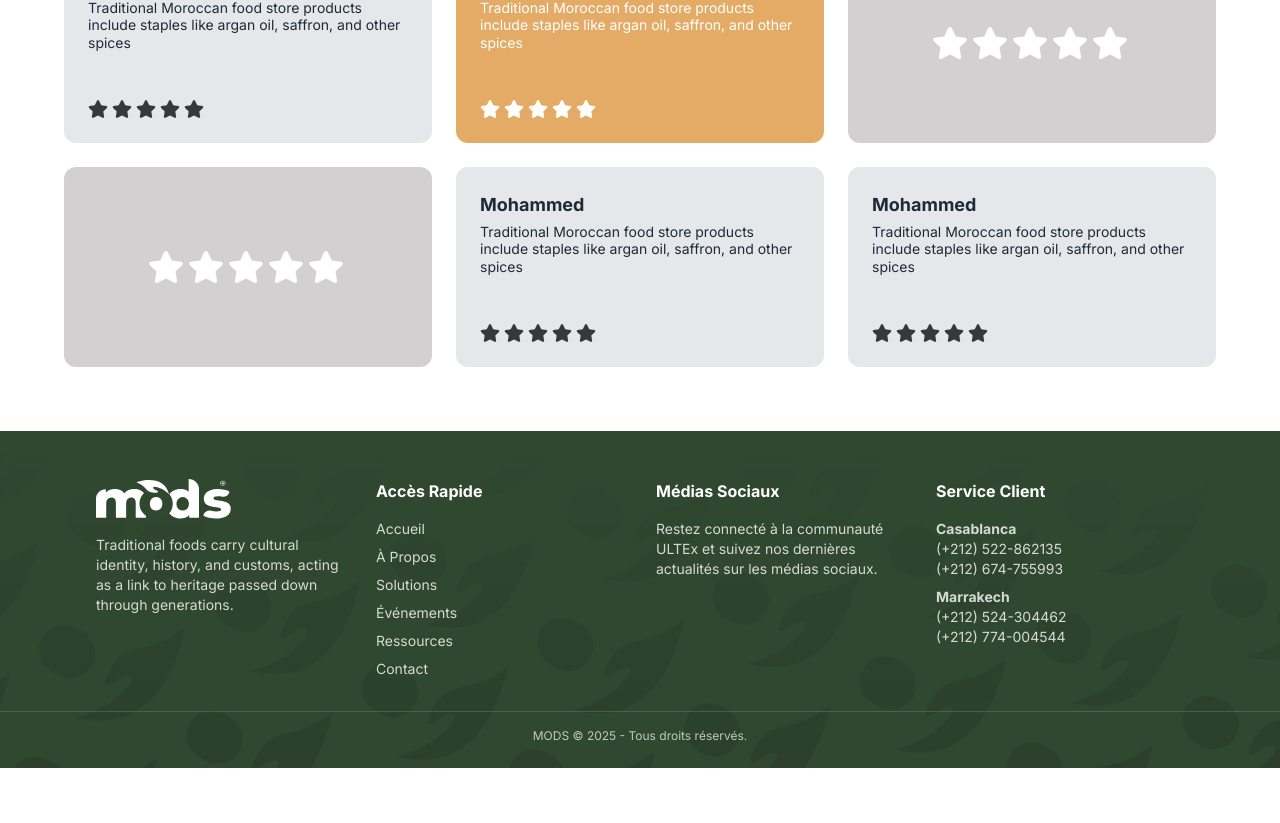
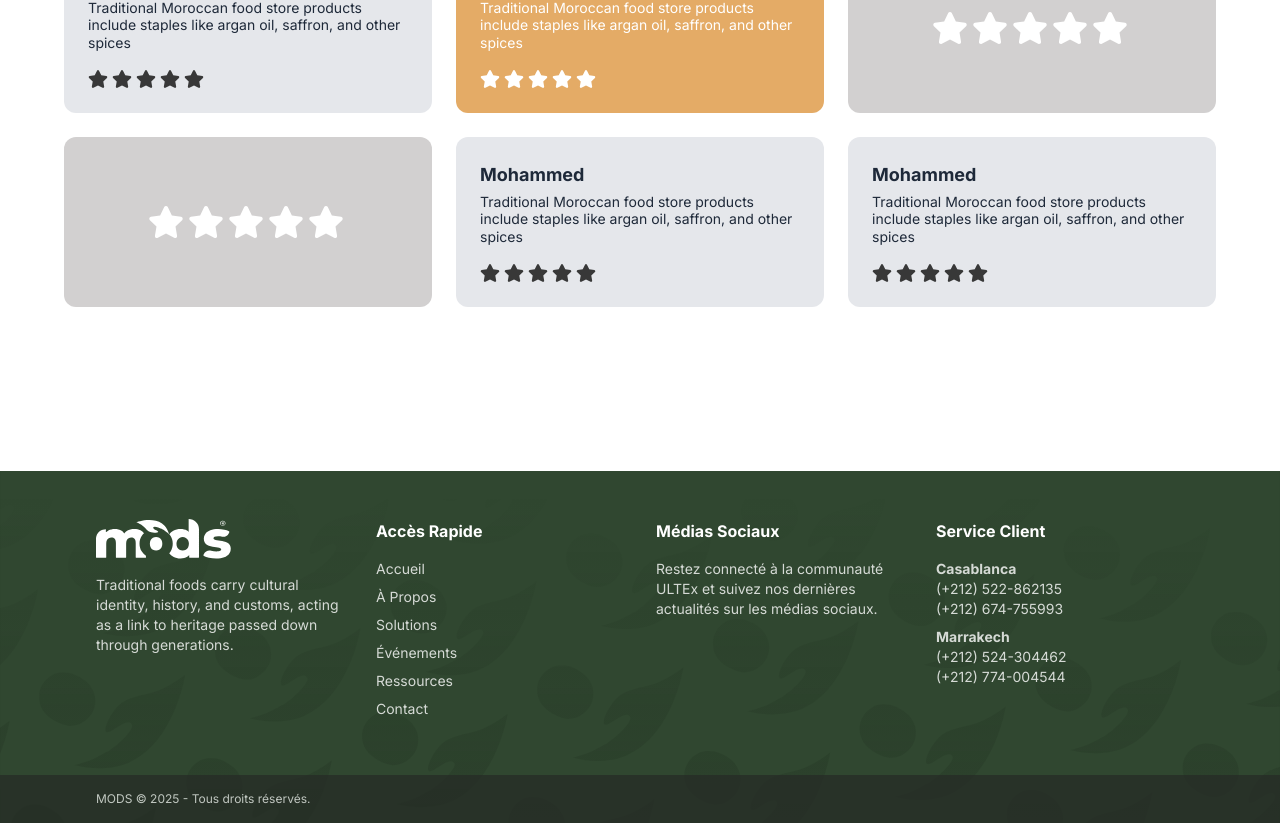
Before and after one commit to ultex-project/moods-1, a Next.js app: page / in a window 1280 px wide. Shown: the part 3276-4099 px from the top of the page. Before the commit the page ends 4044 px from the top, so only its background shows below. Built offline with nearby package versions, Linux system fonts and the light colour scheme.

Commit message:
correction 2

```diff
--- a/src/app/(components)/cards/ReviewCard.tsx
+++ b/src/app/(components)/cards/ReviewCard.tsx
@@ -1,14 +1,15 @@
 'use client';
 
 import { FaStar } from 'react-icons/fa';
-import Link from 'next/link';
 
-interface ReviewCardProps {
+export type ReviewVariant = 'full' | 'stars-only';
+
+export interface ReviewCardProps {
     name?: string;
     review?: string;
     rating: number;
     isHighlighted?: boolean;
-    type: 'full' | 'stars-only';
+    type: ReviewVariant;
     slug?: string;
 }
 
@@ -18,56 +19,42 @@ export default function ReviewCard({
                                        rating,
                                        isHighlighted = false,
                                        type,
-                                       slug
+                                       slug,
                                    }: ReviewCardProps) {
-    // Define star color based on context
     const starColor = isHighlighted ? 'text-white' : 'text-[#383838]';
     const textColor = isHighlighted ? 'text-white' : 'text-gray-800';
 
-    // For stars-only cards: always show 5 white stars (visual placeholder)
     const stars = Array.from({ length: 5 }, (_, i) => {
-        let starClass = 'inline mr-1 '; // 👈 Increased size
-
+        let starClass = 'inline mr-1';
         if (type === 'stars-only') {
-            starClass += 'text-4xl text-white'; // 👈 Always white for stars-only
+            starClass += ' text-4xl text-white';
         } else {
-            // Full card: filled stars use starColor, unfilled use gray-300
             starClass += i < rating ? ` ${starColor} text-xl` : ' text-gray-300 text-xl';
         }
-
-        return (
-            <FaStar key={i} className={starClass} />
-        );
+        return <FaStar key={i} className={starClass} />;
     });
 
     if (type === 'stars-only') {
         return (
             <div
                 className={`p-6 rounded-xl transition-all duration-300 ${
-                    isHighlighted
-                        ? 'bg-[#E7E7E7] text-white'
-                        : 'bg-[#D2D0D0] text-gray-800'
-                } h-50 flex items-center justify-center`}
+                    isHighlighted ? 'bg-[#E7E7E7] text-white' : 'bg-[#D2D0D0] text-gray-800'
+                } min-h-[170px] flex items-center justify-center`}
             >
                 <div className="flex">{stars}</div>
             </div>
         );
     }
 
-    // Full card: name + text + stars
     return (
         <div
             className={`p-6 rounded-xl transition-all duration-300 ${
-                isHighlighted
-                    ? 'bg-[#E4AB66] text-white'
-                    : 'bg-gray-200 text-gray-800'
-            } h-50 flex flex-col justify-between`}
+                isHighlighted ? 'bg-[#E4AB66] text-white' : 'bg-gray-200 text-gray-800'
+            } min-h-[170px] flex flex-col justify-between`}
         >
             <div>
                 <h3 className={`text-lg font-bold mb-1 ${textColor}`}>{name}</h3>
-                <p className={`text-sm ${textColor} mb-2 leading-tight`}>
-                    {review}
-                </p>
+                <p className={`text-sm ${textColor} mb-2 leading-tight`}>{review}</p>
             </div>
             <div className="flex">{stars}</div>
         </div>
--- a/src/app/(components)/sections/Footer.tsx
+++ b/src/app/(components)/sections/Footer.tsx
@@ -1,17 +1,18 @@
 export default function Footer() {
     return (
-        <footer className="bg-moods-green text-white pt-12 pb-6"
+        <footer className="bg-moods-green text-white mt-[100px] "
                 style={{
                     backgroundImage: 'url("/footer-bg.svg")',
                     backgroundSize: 'cover',
                     backgroundPosition: 'center',
                 }}>
-            <div className="container mx-auto px-6 xl:px-24 grid grid-cols-1 md:grid-cols-4 gap-8">
+            <div className="container mx-auto p-12  pb-6 px-6 xl:px-24 grid grid-cols-1 md:grid-cols-4 gap-8">
 
                 <div>
-                    <img src="/logo-wt.svg" alt="Moods Logo" className="h-10 mb-4" />
+                    <img src="/logo-wt.svg" alt="Moods Logo" className="h-10 mb-4"/>
                     <p className="text-sm opacity-80">
-                        Traditional foods carry cultural identity, history, and customs, acting as a link to heritage passed down through generations.
+                        Traditional foods carry cultural identity, history, and customs, acting as a link to heritage
+                        passed down through generations.
                     </p>
                 </div>
 
@@ -38,13 +39,13 @@ export default function Footer() {
                     <h3 className="font-bold mb-4">Service Client</h3>
                     <div className="space-y-2 text-sm opacity-80">
                         <div>
-                            <strong>Casablanca</strong><br />
-                            (+212) 522-862135<br />
+                            <strong>Casablanca</strong><br/>
+                            (+212) 522-862135<br/>
                             (+212) 674-755993
                         </div>
                         <div>
-                            <strong>Marrakech</strong><br />
-                            (+212) 524-304462<br />
+                            <strong>Marrakech</strong><br/>
+                            (+212) 524-304462<br/>
                             (+212) 774-004544
                         </div>
                     </div>
@@ -52,7 +53,7 @@ export default function Footer() {
 
             </div>
 
-            <div className="mt-8 pt-4 border-t border-white/20 text-center text-xs opacity-70">
+            <div className="container mx-auto px-6 py-4 xl:px-24 mt-8 pt-4 bg-[#252A25]  text-xs opacity-70">
                 MODS © 2025 - Tous droits réservés.
             </div>
         </footer>
--- a/src/app/(components)/sections/HeroSection.tsx
+++ b/src/app/(components)/sections/HeroSection.tsx
@@ -72,7 +72,7 @@ export default function HeroCarousel() {
 
     return (
         <section className="relative h-[80vh] md:h-screen flex items-center overflow-hidden">
-            <div className="container mx-10 mx-auto px-6 xl:px-24">
+            <div className="container mx-10 mx-auto px-5 xl:px-24">
                 {/* Background pattern */}
                 <div className="absolute inset-0 opacity-10"></div>
 
--- a/src/app/(components)/sections/ReviewsSection.tsx
+++ b/src/app/(components)/sections/ReviewsSection.tsx
@@ -1,72 +1,84 @@
 'use client';
 
 import { FaChevronLeft, FaChevronRight } from 'react-icons/fa';
-import ReviewCard from "@/app/(components)/cards/ReviewCard";
+import ReviewCard, { ReviewCardProps } from '@/app/(components)/cards/ReviewCard';
 
-const reviews = [
-    // Row 1
+type ReviewItem = { id: number } & ReviewCardProps;
+
+const reviews: ReviewItem[] = [
     {
         id: 1,
         type: 'full',
-        name: "Mohammed",
-        review: "Traditional Moroccan food store products include staples like argan oil, saffron, and other spices",
+        name: 'Mohammed',
+        review:
+            'Traditional Moroccan food store products include staples like argan oil, saffron, and other spices',
         rating: 5,
-        isHighlighted: false
+        isHighlighted: false,
     },
     {
         id: 2,
         type: 'full',
-        name: "Mohammed",
-        review: "Traditional Moroccan food store products include staples like argan oil, saffron, and other spices",
+        name: 'Mohammed',
+        review:
+            'Traditional Moroccan food store products include staples like argan oil, saffron, and other spices',
         rating: 5,
-        isHighlighted: true
+        isHighlighted: true,
     },
     {
         id: 3,
         type: 'stars-only',
         rating: 5,
-        isHighlighted: false
+        isHighlighted: false,
     },
-    // Row 2
     {
         id: 4,
         type: 'stars-only',
         rating: 5,
-        isHighlighted: false
+        isHighlighted: false,
     },
     {
         id: 5,
         type: 'full',
-        name: "Mohammed",
-        review: "Traditional Moroccan food store products include staples like argan oil, saffron, and other spices",
+        name: 'Mohammed',
+        review:
+            'Traditional Moroccan food store products include staples like argan oil, saffron, and other spices',
         rating: 5,
-        isHighlighted: false
+        isHighlighted: false,
     },
     {
         id: 6,
         type: 'full',
-        name: "Mohammed",
-        review: "Traditional Moroccan food store products include staples like argan oil, saffron, and other spices",
+        name: 'Mohammed',
+        review:
+            'Traditional Moroccan food store products include staples like argan oil, saffron, and other spices',
         rating: 5,
         isHighlighted: false,
-    }
+    },
 ];
 
 export default function ReviewsSection() {
     return (
         <section className="py-16 px-4 md:px-8 lg:px-16">
             <div className="container mx-auto">
-                {/* Section Header */}
+                {/* Header */}
                 <div className="mb-12 flex items-center justify-between">
                     <div>
                         <h2 className="text-3xl font-bold font-amd text-moods-green flex items-center">
-                            <span className="mr-2"><img src="/category-icon/category-icon-2.png" alt="Reviews Icon" className="h-8 w-8" /></span> Our Reviews
+              <span className="mr-2">
+                <img
+                    src="/category-icon/category-icon-2.png"
+                    alt="Reviews Icon"
+                    className="h-8 w-8"
+                />
+              </span>
+                            Our Reviews
                         </h2>
                         <p className="text-gray-600 mt-4">
-                            Traditional Moroccan food store products include staples like argan oil, saffron, and other spices
+                            Traditional Moroccan food store products include staples like argan oil, saffron, and
+                            other spices
                         </p>
                     </div>
-                    {/* Navigation Arrows */}
+
                     <div className="flex space-x-2">
                         <button className="bg-moods-green text-white p-2 rounded-md hover:bg-opacity-90 transition">
                             <FaChevronLeft />
@@ -77,11 +89,11 @@ export default function ReviewsSection() {
                     </div>
                 </div>
 
-                {/* Review Cards - 2 Rows of 3 */}
+                {/* Grid */}
                 <div className="grid grid-cols-1 md:grid-cols-3 gap-6">
-                    {reviews.map((review) => (
-                        <div key={review.id} className="flex-shrink-0">
-                            <ReviewCard {...review} />
+                    {reviews.map(({ id, ...cardProps }) => (
+                        <div key={id} className="flex-shrink-0">
+                            <ReviewCard {...cardProps} />
                         </div>
                     ))}
                 </div>
```
